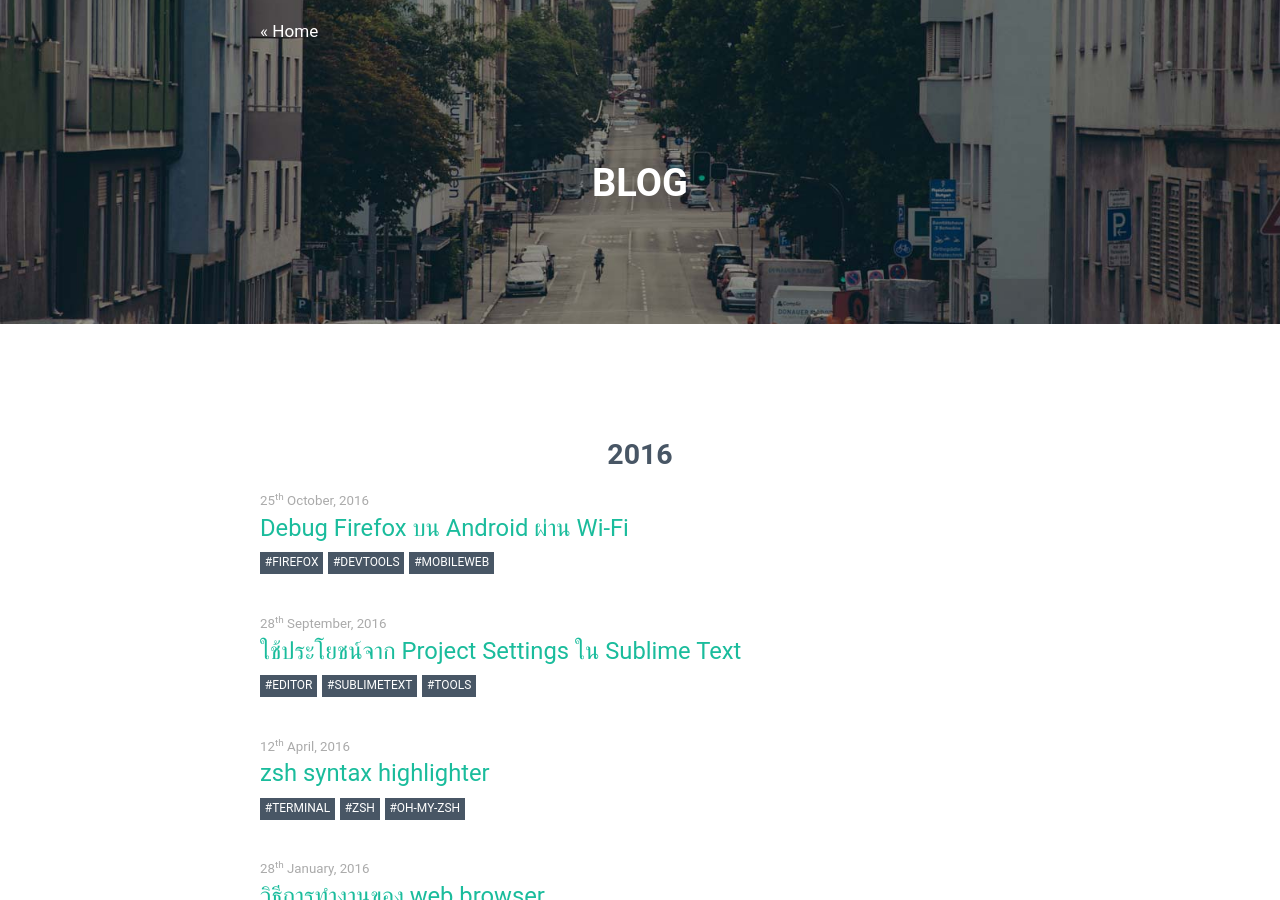
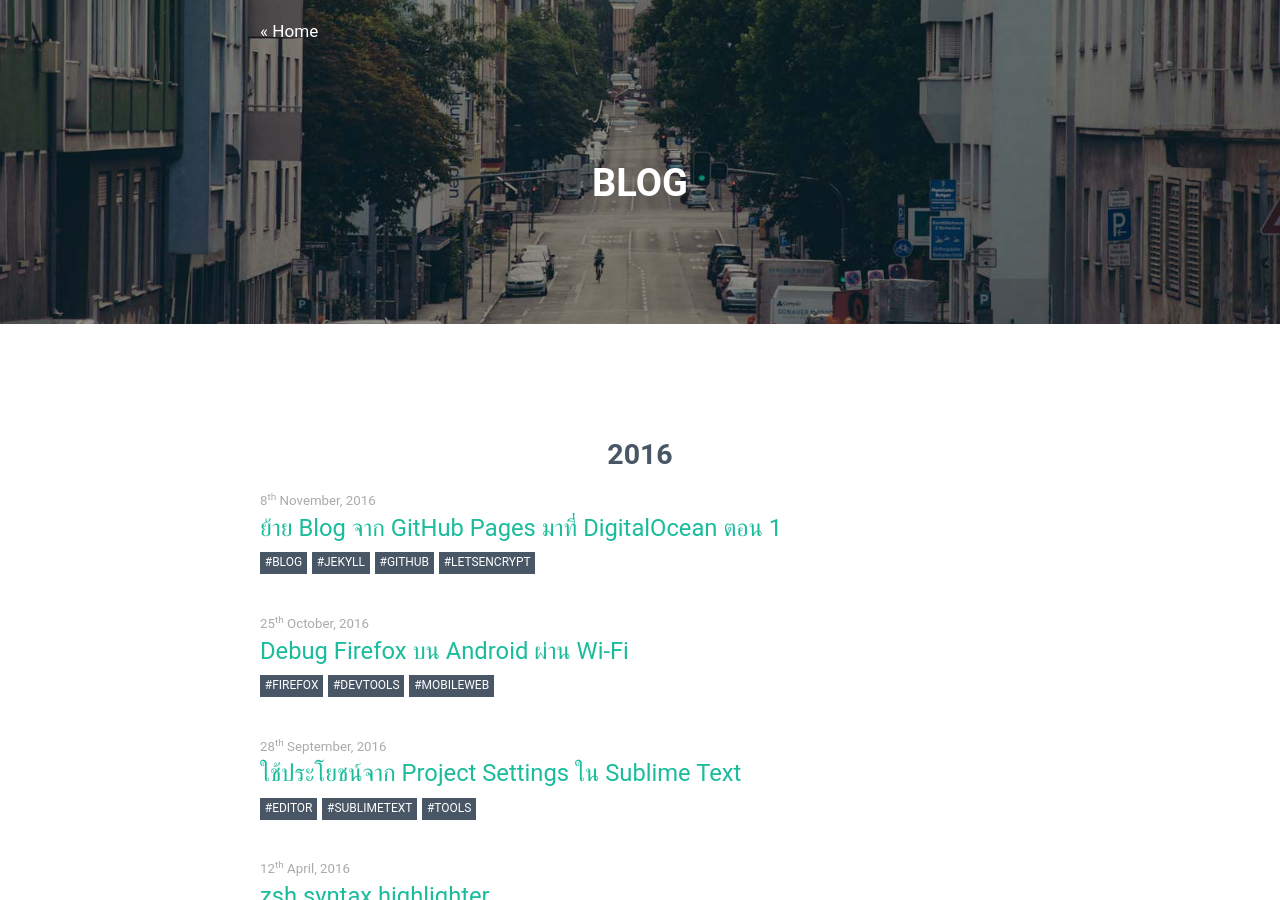
Before and after one commit to armno/armno.github.io, a Jekyll site: the page built from blog/index.html, in a window 1280 px wide and 900 px high. Built offline with Jekyll 4.4.1, drawn with Linux system fonts in a browser that asks for light colours.

Commit message:
add post metadata

```diff
--- a/_posts/2016-11-08-moving-from-github-pages-to-digital-ocean.md
+++ b/_posts/2016-11-08-moving-from-github-pages-to-digital-ocean.md
@@ -1,11 +1,11 @@
 ---
 layout: post
 title: "ย้าย Blog จาก GitHub Pages มาที่ DigitalOcean ตอน 1"
-description:
-published: false
+description: บันทึกเรื่องราวของการย้ายบล็อก armno.in.th จาก GitHub Pages มาโฮสต์เองบน server ที่ DigitalOcean ในตอนที่ 1 นี้จะเกี่ยวกับการ set up server ทั่วไป พร้อมกับ jekyll-hook เพื่อทำการ automated deploy จาก GitHub ครับ
+published: true
 cover-image:
 thumbnail:
-tags:
+tags: blog jekyll github letsencrypt
 ---
 
 # ย้าย Blog จาก GitHub Pages มาที่ DigitalOcean ตอน 1
```
